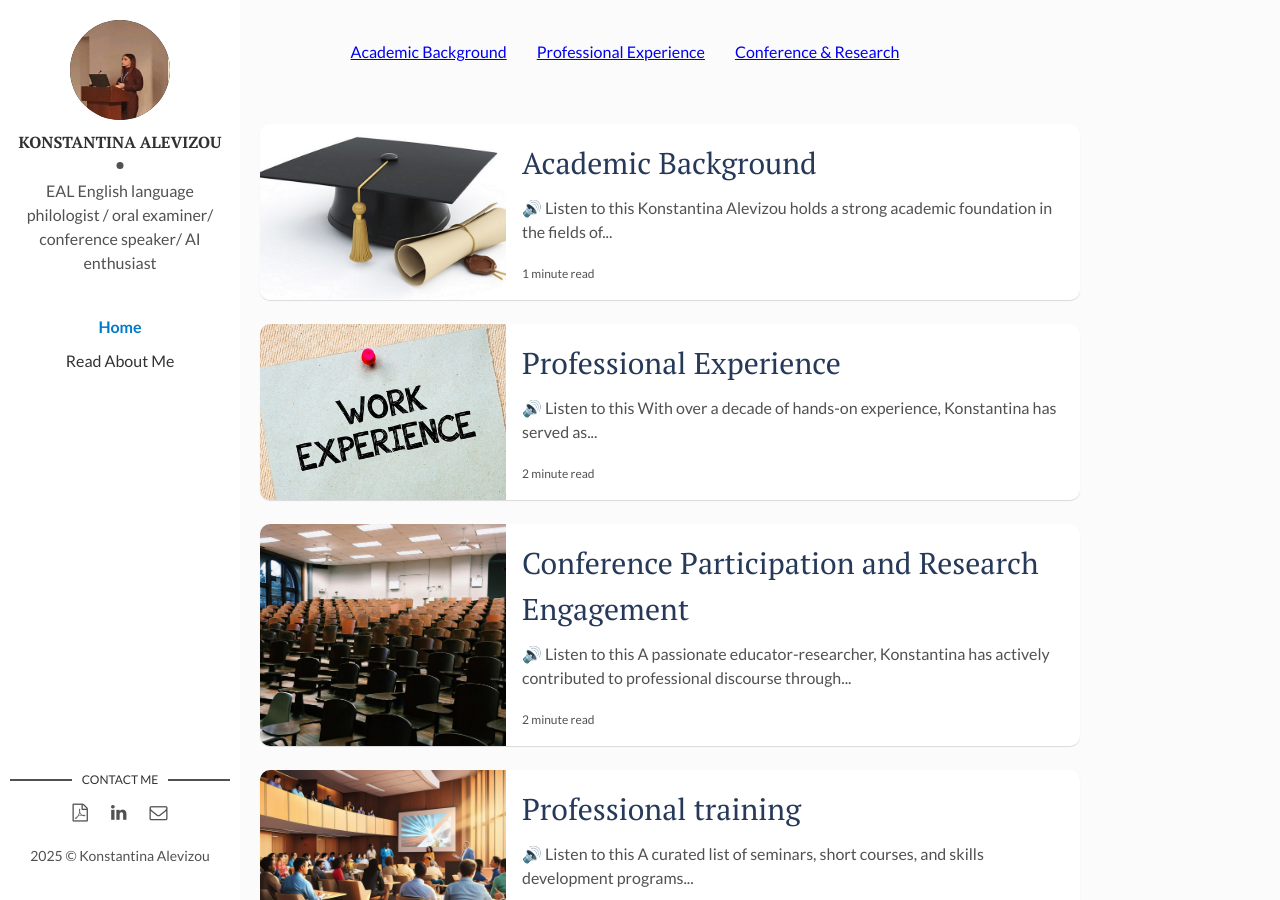
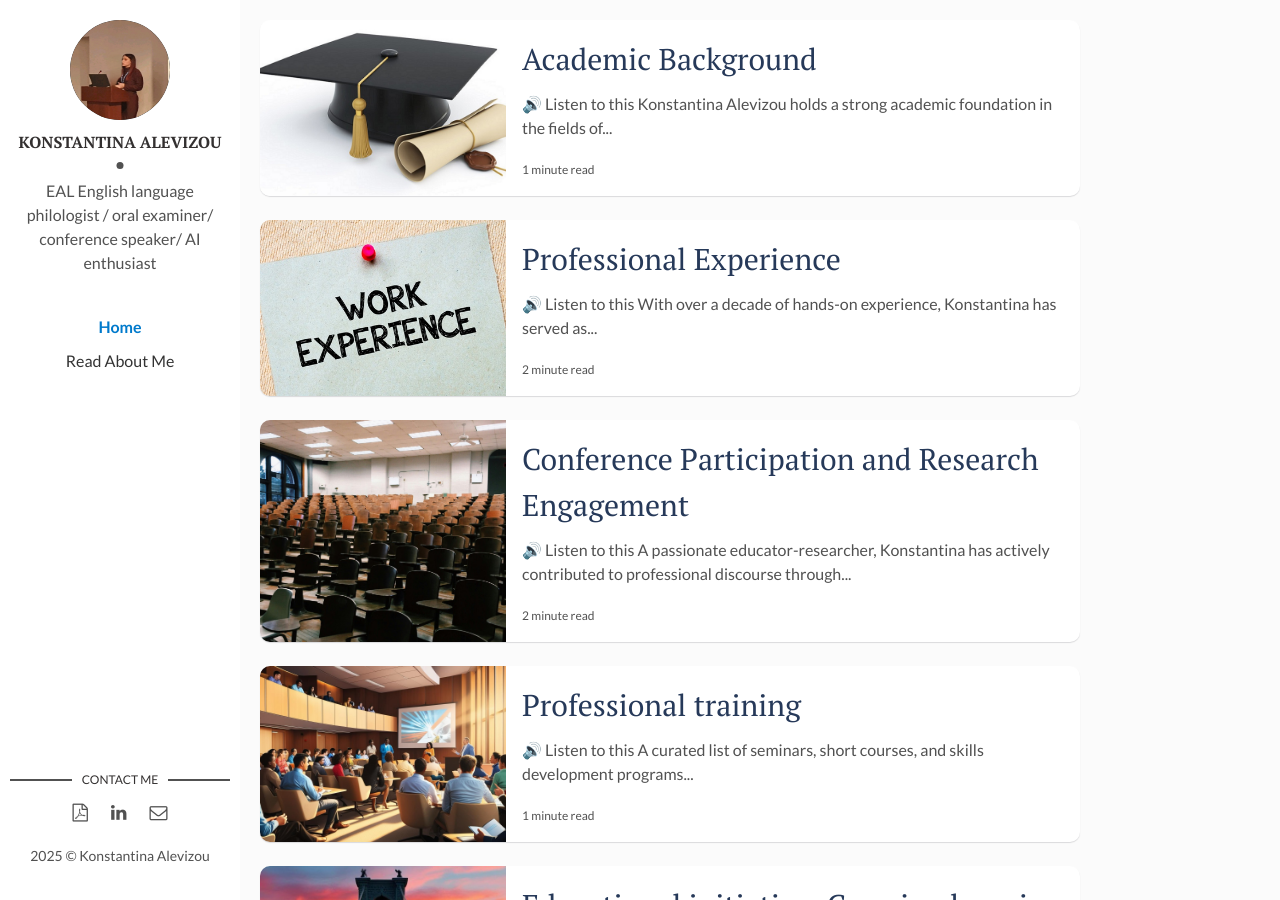
Before and after one commit to Georgechrp/konstantina-site, a Jekyll site: the page built from index.html, in a window 1280 px wide and 900 px high. Built offline with Jekyll 4.4.1, drawn with Linux system fonts in a browser that asks for light colours; the list of posts is cut into pages by our own code.

Commit message:
removemenu

```diff
--- a/_layouts/default.html
+++ b/_layouts/default.html
@@ -3,17 +3,6 @@
   {% include head.html %}
   <body>
     <div class="wrapper">
-
-      <!-- 👇 Το νέο μενού -->
-      <nav style="text-align: center; margin: 40px 0;">
-        <ul style="list-style: none; display: inline-flex; gap: 30px; padding: 0; margin: 0;">
-          <li><a href="{{site.baseurl}}/academic-background.html">Academic Background</a></li>
-          <li><a href="{{site.baseurl}}/professional-experience.html">Professional Experience</a></li>
-          <li><a href="{{site.baseurl}}/conference-participation.html">Conference & Research</a></li>
-        </ul>
-      </nav>
-
-      <!-- Το κύριο περιεχόμενο της σελίδας -->
       {{ content }}
     </div>
 
```
